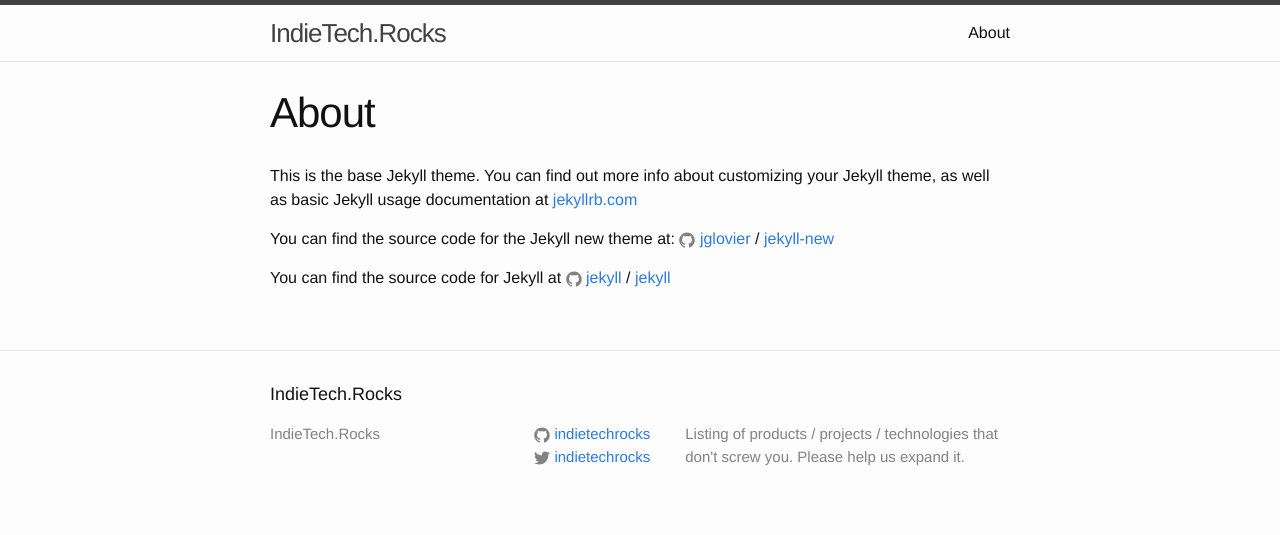
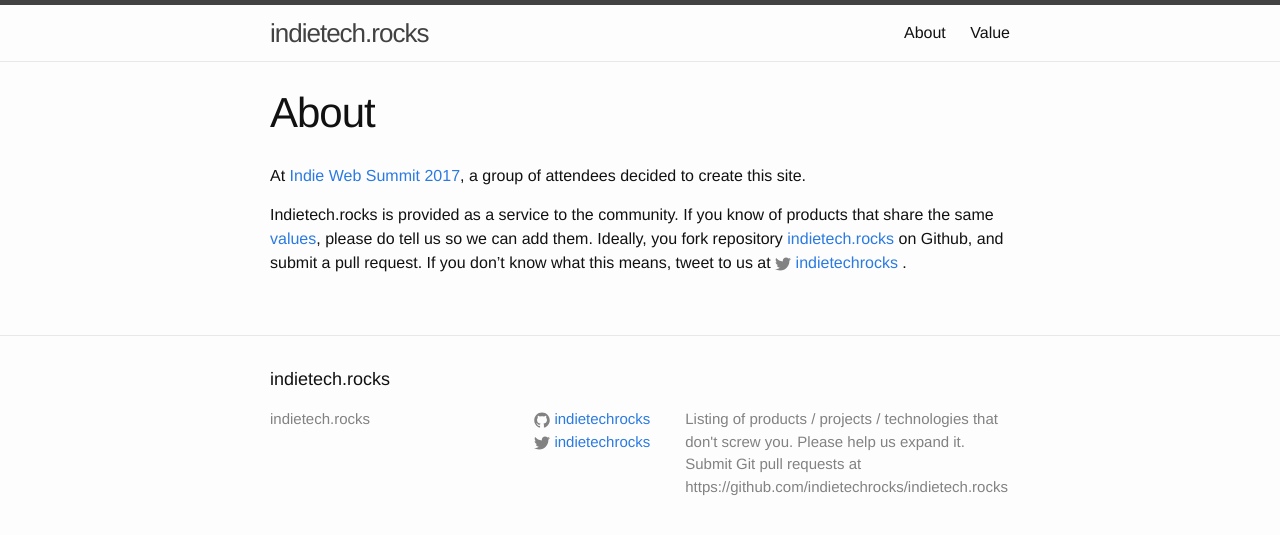
Before and after one commit to indietechrocks/indietech.rocks, a Jekyll site: the page built from about.md, in a window 1280 px wide. Shown: the top 535 px of the page. Built offline with Jekyll 4.4.1, drawn with Linux system fonts in a browser that asks for light colours.

Commit message:
Work in progress

```diff
--- a/_config.yml
+++ b/_config.yml
@@ -6,10 +6,11 @@
 # 'jekyll serve'. If you change this file, please restart the server process.
 
 # Site settings
-title: IndieTech.Rocks
+title: indietech.rocks
 description: > # this means to ignore newlines until "baseurl:"
   Listing of products / projects / technologies that don't screw you.
-  Please help us expand it.
+  Please help us expand it. Submit Git pull requests at
+  https://github.com/indietechrocks/indietech.rocks
 baseurl: "" # the subpath of your site, e.g. /blog
 url: "http://indietech.rocks" # the base hostname & protocol for your site
 twitter_username: indietechrocks
--- a/about.md
+++ b/about.md
@@ -4,12 +4,11 @@
 permalink: /about/
 ---
 
-This is the base Jekyll theme. You can find out more info about customizing your Jekyll theme, as well as basic Jekyll usage documentation at [jekyllrb.com](http://jekyllrb.com/)
+At [Indie Web Summit 2017](https://2017.indieweb.org/), a group of attendees decided to create
+this site.
 
-You can find the source code for the Jekyll new theme at:
-{% include icon-github.html username="jglovier" %} /
-[jekyll-new](https://github.com/jglovier/jekyll-new)
-
-You can find the source code for Jekyll at
-{% include icon-github.html username="jekyll" %} /
-[jekyll](https://github.com/jekyll/jekyll)
+Indietech.rocks is provided as a service to the community. If you know of products that share the
+same [values](values), please do tell us so we can add them. Ideally, you fork repository
+[indietech.rocks](https://github.com/indietechrocks/indietech.rocks) on Github, and submit
+a pull request. If you don't know what this means, tweet to us at
+{% include icon-twitter.html username="indietechrocks" %}.
```
Also changed, not shown: values.md (added, +20 -0 lines).
